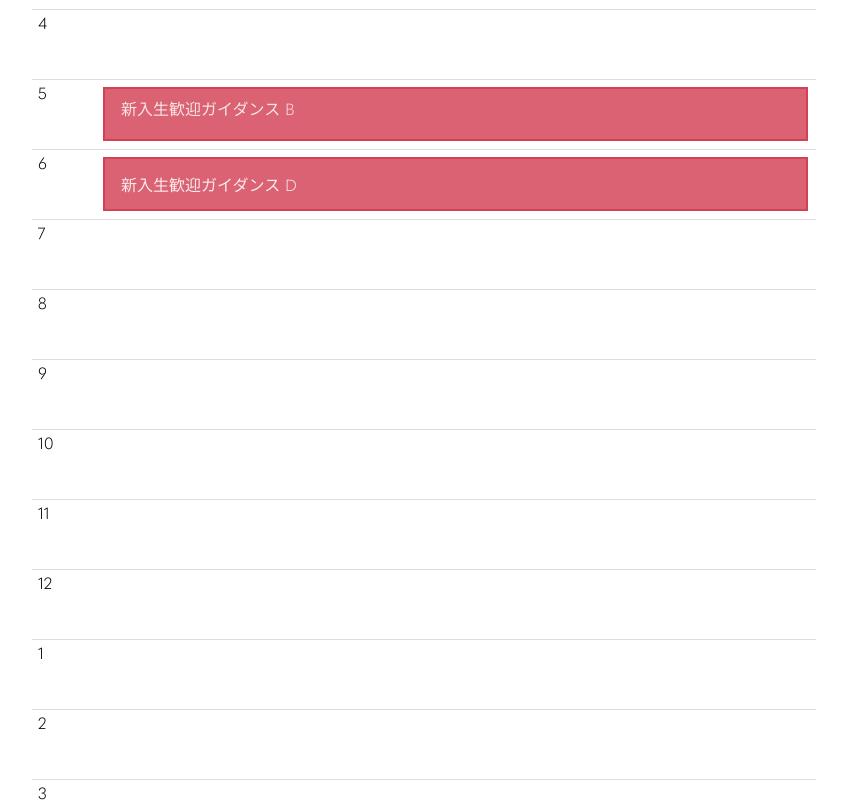
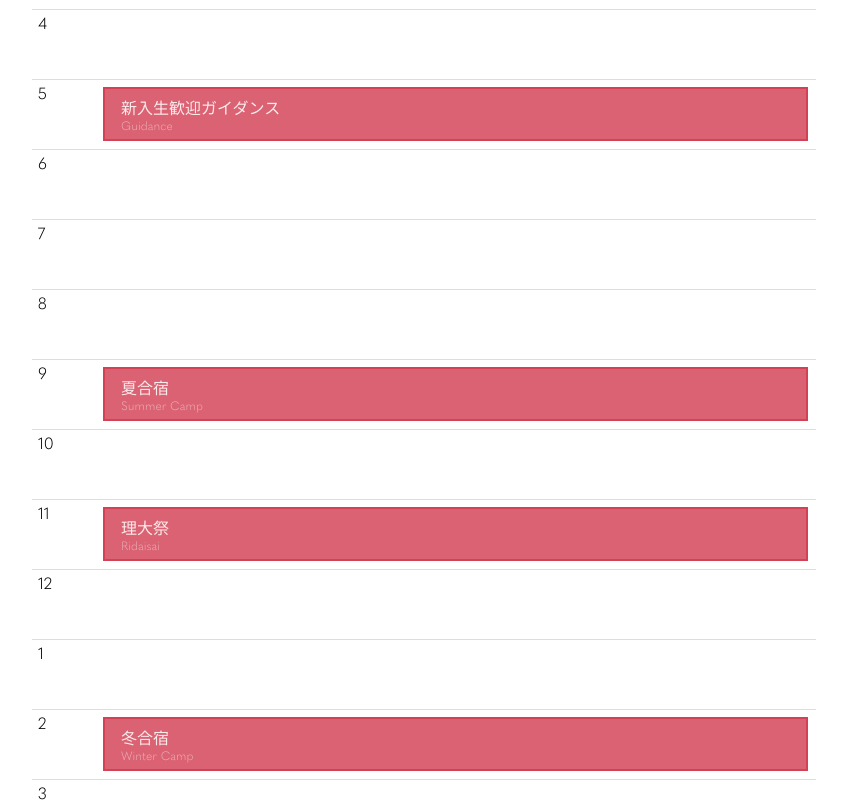
Before and after one commit to TUS-OSK/oskt.us, a Next.js app: page / in a window 1280 px wide. Shown: the part 1601-2403 px from the top of the page, without its empty margins (216-1063 px from the left). Built offline with nearby package versions, Linux system fonts and the light colour scheme.

Commit message:
Schedule ページの今年度の予定を Markdown から取ってくるように

```diff
--- a/_pages/markdowns/schedule.md
+++ b/_pages/markdowns/schedule.md
@@ -1,32 +1,42 @@
 ---
 title: '年間スケジュール'
+# 年度が何月から始まるのか
+startMonth: 4
+# 月:
+#   - name:
+#       ja(文字列): 日本語のイベント名前
+#       en(文字列): 英語のイベントの名前(必須ではないがあった方がアニメーションがきれい)
+#     detail(文字列): そのイベントの詳細文
+#     top(true または false): そのイベントをoskt.usトップのカレンダーに表示させるかどうか
 eventCalendar:
   5:
     - name:
-        ja: '新入生歓迎ガイダンス A'
-        en: 'guidance A'
-      detail:
-        - '新入生歓迎ガイダンスを行います。'
-        - '新入生にはこのタイミングで講義班に所属してもらいます。'
+        ja: '新入生歓迎ガイダンス'
+        en: 'Guidance'
+      detail: '新入生にはこのタイミングで講義班に所属してもらいます。'
       top: true
+  7:
     - name:
-        ja: '新入生歓迎ガイダンス B'
-        en: 'guidance B'
-      detail:
-        - '新入生歓迎ガイダンスを行います。'
-        - '新入生にはこのタイミングで講義班に所属してもらいます。'
+        ja: '前期成果発表'
+        en: 'First-LT'
+      detail: '各講義班が前期の間に学んだ事についてLT形式で軽く発表してもらいます。'
+  9:
+    - name:
+        ja: '夏合宿'
+        en: 'Summer Camp'
+      detail: '2泊3日の予定です。'
       top: true
+  11:
     - name:
-        ja: '新入生歓迎ガイダンス C'
-      detail:
-        - '新入生歓迎ガイダンスを行います。'
-        - '新入生にはこのタイミングで講義班に所属してもらいます。'
-  6:
+        ja: '理大祭'
+        en: 'Ridaisai'
+      detail: '応数研では各講義班の成果物の展示などを行う予定です。'
+      top: true
+  2:
     - name:
-        ja: '新入生歓迎ガイダンス D'
-      detail:
-        - '新入生歓迎ガイダンスを行います。'
-        - '新入生にはこのタイミングで講義班に所属してもらいます。'
+        ja: '冬合宿'
+        en: 'Winter Camp'
+      detail: '例年スキー，スノボを行なっております。'
       top: true
 ---
 
--- a/pages/index.tsx
+++ b/pages/index.tsx
@@ -1,10 +1,11 @@
 import { getArticlesAll, getPageMarkdown } from 'api/markdowns'
 import { GetStaticProps } from 'next'
 import Home from 'src/pages/Home'
+import { EventCalendar } from 'src/pages/Home/ScheduleView'
 import { AboutMeta } from './about'
 import { ContactMeta } from './contact'
 import { createfilterdArticleMetaList } from './news'
-import { ScheduleMeta, parseEventCalendar } from './schedule'
+import { ScheduleMeta } from './schedule'
 
 interface Props {
   aboutData: {
@@ -29,7 +30,7 @@ export default function IndexPage({
 }: Props) {
   const { caption } = _aboutData.meta
 
-  const eventCalendar = parseEventCalendar(_scheduleData.meta.eventCalendar)
+  const eventCalendar = new EventCalendar(_scheduleData.meta.startMonth, _scheduleData.meta.eventCalendar, true)
 
   const articles = JSON.parse(_newsData.articlesStr)
 
--- a/pages/schedule.tsx
+++ b/pages/schedule.tsx
@@ -1,46 +1,35 @@
 import Schedule from 'src/pages/Schedule'
 import { getPageMarkdown, MarkdownMeta } from 'api/markdowns'
 import { GetStaticProps } from 'next'
-import { EventCalendar, Month, months } from 'src/pages/Home/ScheduleView'
+import { EventCalendar, Month } from 'src/pages/Home/ScheduleView'
 
 export interface EventDataMD {
   name: {
     ja: string
     en: string
   }
-  detail: string[]
+  detail: string
   top: boolean
 }
+
 export type EventCalendarMD = { [m in Month]?: EventDataMD[] }
 
 export interface ScheduleMeta {
+  startMonth: number
   eventCalendar: EventCalendarMD
 }
 
 interface Props {
-  meta: MarkdownMeta
+  meta: MarkdownMeta<ScheduleMeta>
   body: string
 }
 
-export const parseEventCalendar = (ecmd: EventCalendarMD): EventCalendar => {
-  const ec: EventCalendar = {}
-  months.forEach((m) => {
-    const es = ecmd[m]?.filter((e) => e.top)
-    if (!es?.length) return
-    ec[m] = es.map((e) => ({
-      name: e.name,
-      detail: e.detail,
-    }))
-  })
-  return ec
-}
-
-export default function SchedulePage({ meta: { title }, body }: Props) {
-  return <Schedule title={title} body={body} />
+export default function SchedulePage({ meta: { title, startMonth, eventCalendar }, body }: Props) {
+  return <Schedule title={title} body={body} currentYearCalendar={new EventCalendar(startMonth, eventCalendar)} />
 }
 
 export const getStaticProps: GetStaticProps<Props> = async () => {
-  const { meta, body } = getPageMarkdown('schedule')
+  const { meta, body } = getPageMarkdown<ScheduleMeta>('schedule')
 
   return {
     props: {
--- a/src/pages/Home/ScheduleView/Calendar/index.tsx
+++ b/src/pages/Home/ScheduleView/Calendar/index.tsx
@@ -1,19 +1,17 @@
 import React, { ReactElement } from 'react'
 import styled from 'styled-components'
-import { EventCalendar, months } from 'src/pages/Home/ScheduleView'
+import { EventCalendar, Events } from 'src/pages/Home/ScheduleView'
 import { EVENT_ELEMENT_HEIGHT } from './EventElement'
 import MonthEventElement from './MonthEventElement'
 
 interface Props {
-  start: number
   eventCalendar: EventCalendar
 }
 
-const toReactElements = (monthParser: (i: number) => number, ec: EventCalendar) => {
+const toReactElements = (months: number[], _events: Events) => {
   const results: ReactElement[] = []
-  months.forEach((i) => {
-    const m = monthParser(i)
-    const events = ec[m]
+  months.forEach((m, i) => {
+    const events = _events[m]
     if (!events) return
     results.push(
       <MonthEventElementWrapper index={i} key={`${m}`}>
@@ -26,18 +24,17 @@ const toReactElements = (monthParser: (i: number) => number, ec: EventCalendar)
   return results
 }
 
-export default function Calendar({ start, eventCalendar }: Props) {
-  const monthParser = (i: number) => ((i + start - 1) % 12) + 1
+export default function Calendar({ eventCalendar: { months, events } }: Props) {
   return (
     <Grid>
       <Title>Month</Title>
       <Title>Activities / Events</Title>
 
-      {[...Array(12).keys()].map((i) => (
-        <Month key={i} month={monthParser(i)} />
+      {months.map((m) => (
+        <Month key={m} month={m} />
       ))}
 
-      <EventArea>{toReactElements(monthParser, eventCalendar)}</EventArea>
+      <EventArea>{toReactElements(months, events)}</EventArea>
     </Grid>
   )
 }
--- a/src/pages/Home/ScheduleView/index.tsx
+++ b/src/pages/Home/ScheduleView/index.tsx
@@ -1,6 +1,7 @@
 import styled from 'styled-components'
 import { Section, SectionTitle } from 'src/components/MainLayout/elements'
 import Calendar from './Calendar'
+import { EventCalendarMD } from 'pages/schedule'
 
 export const months = [...new Array(12).keys()].map((i) => i + 1)
 export type Month = typeof months[number]
@@ -9,9 +10,31 @@ export interface EventData {
     ja: string
     en: string
   }
-  detail: string[]
+  detail: string
 }
-export type EventCalendar = { [m in Month]?: EventData[] }
+export type Events = { [m in Month]?: EventData[] }
+
+export class EventCalendar {
+  readonly startMonth: number
+  readonly events: Events
+
+  constructor(startMonth: number, ecmd: EventCalendarMD, filterTop: boolean = false) {
+    this.startMonth = startMonth
+    this.events = {}
+    months.forEach((m) => {
+      const es = filterTop ? ecmd[m]?.filter((e) => e.top) : ecmd[m]
+      if (!es?.length) return
+      this.events[m] = es.map((e) => ({
+        name: e.name,
+        detail: e.detail,
+      }))
+    })
+  }
+
+  get months(): Month[] {
+    return months.map((m) => ((m - 1 + this.startMonth - 1) % 12) + 1)
+  }
+}
 
 export interface ScheduleData {
   eventCalendar: EventCalendar
@@ -21,14 +44,13 @@ interface Props {
   scheduleData: ScheduleData
 }
 
-export default function ScheduleView({ scheduleData }: Props) {
-  console.log(scheduleData.eventCalendar)
+export default function ScheduleView({ scheduleData: { eventCalendar } }: Props) {
   return (
     <Container>
       <SectionTitle>SCHEDULE</SectionTitle>
       <div className="content">
         <div className="timeline">
-          <Calendar start={4} eventCalendar={scheduleData.eventCalendar} />
+          <Calendar eventCalendar={eventCalendar} />
         </div>
       </div>
     </Container>
--- a/src/pages/Schedule/index.tsx
+++ b/src/pages/Schedule/index.tsx
@@ -4,22 +4,52 @@ import MarkdownBody from 'src/components/MarkdownBody'
 import MarkdownTitle from 'src/components/MarkdownTitle'
 import { Section } from 'src/components/MainLayout/elements'
 import { urlPageMdEdit } from 'src/utils/urls'
+import styled from 'styled-components'
+import { EventCalendar } from '../Home/ScheduleView'
 
 interface Props {
   title?: string
   body: string
+  currentYearCalendar: EventCalendar
 }
 
-export default function Schedule({ title, body }: Props) {
+export default function Schedule({ title, body, currentYearCalendar }: Props) {
   return (
     <>
       <PageHead title={title}></PageHead>
       <MainLayout>
         <Section>
           {title && <MarkdownTitle title={title}></MarkdownTitle>}
+          <CurrentYearPlan>
+            {currentYearCalendar.months.map((m) => {
+              const events = currentYearCalendar.events[m]
+              if (events === undefined) {
+                return null
+              }
+              return (
+                <Month>
+                  <MonthHeader>{m}月</MonthHeader>
+                  {events.map((e, _) => (
+                    <>
+                      <div>{e.name.ja}</div>
+                      <MonthDetail>{e.detail}</MonthDetail>
+                    </>
+                  ))}
+                </Month>
+              )
+            })}
+          </CurrentYearPlan>
           <MarkdownBody body={body} editRequestUrl={urlPageMdEdit('archive')}></MarkdownBody>
         </Section>
       </MainLayout>
     </>
   )
 }
+
+const CurrentYearPlan = styled.div``
+
+const Month = styled.div``
+
+const MonthHeader = styled.div``
+
+const MonthDetail = styled.div``
```
